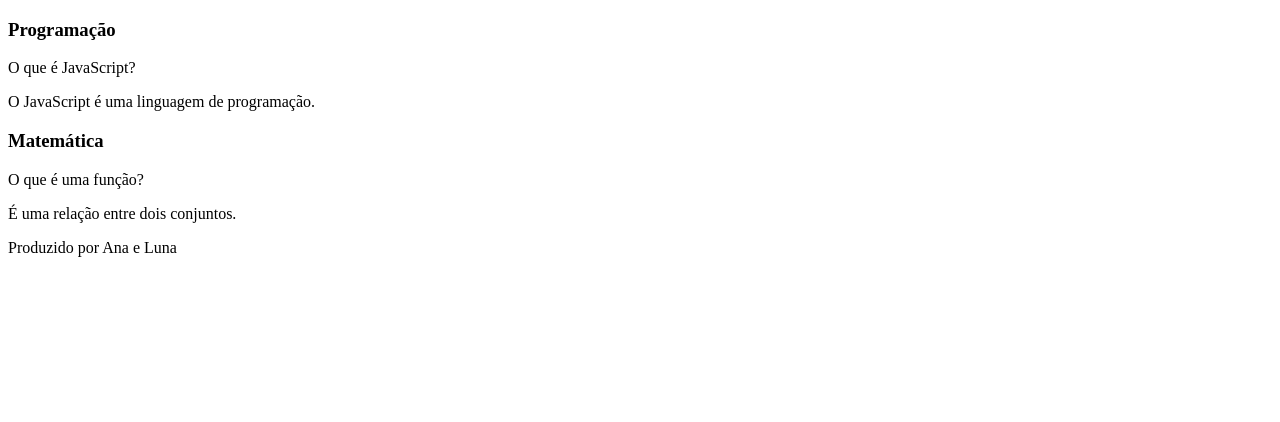
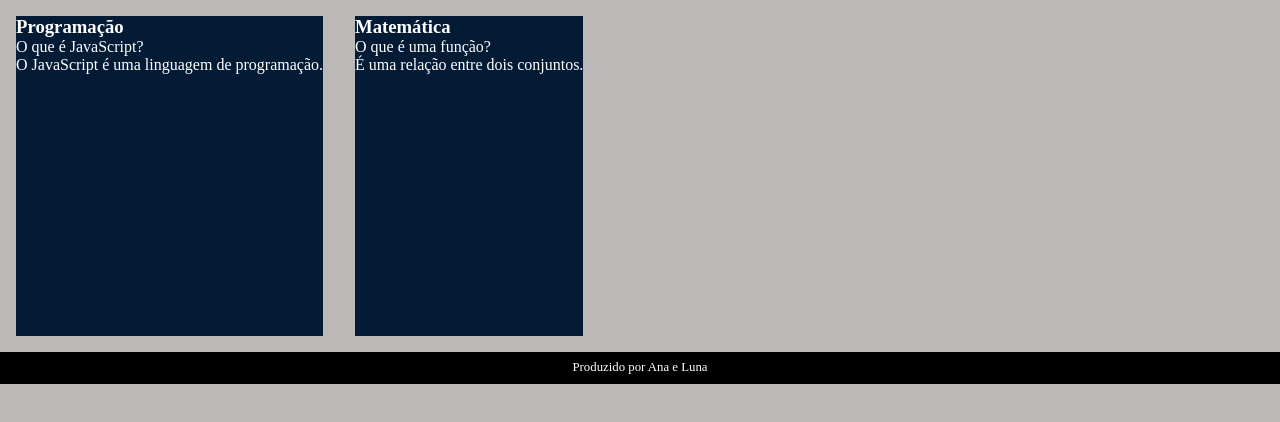
Before and after one commit to anaalindoca/3T-2E-LunaeAna, a plain HTML site: page 3T-2E-LunaeAna/index.html in a window 1280 px wide. Drawn offline with Linux system fonts and the light colour scheme; a web font is replaced by a local one.

Commit message:
Add files via upload

```diff
--- a/3T-2E-LunaeAna/style.css
+++ b/3T-2E-LunaeAna/style.css
@@ -2,14 +2,45 @@
 @import url('https://fonts.googleapis.com/css2?family=Bai+Jamjuree:ital,wght@0,200;0,300;0,400;0,500;0,600;0,700;1,200;1,300;1,400;1,500;1,600;1,700&display=swap');
 
 :root{
-    --texto-color:#DBE4EF;
+    --texto-color:#000000;
     --cor-cartao-frente:#144480;
     --cor-cartao-verso:#00F4BF;
 
 }
 
-
+*{
+    margin: 0%;
+    padding: 0%;
+}
 body{
     font-family: "Bai Jamjuree";
+background-color: rgb(187, 185, 183);
 
 }
+footer{
+    background-color: black;
+color: white;
+position: fixed;
+width: 100% ;
+height: 2rem;
+
+
+
+}
+footer p{
+    text-align: center;
+    font-size: 0.8rem;
+    margin: 0.5rem;
+}
+#container{
+    display:flex;
+color:rgb(255, 255, 255);
+
+}
+.cartao
+{
+    margin: 1rem;
+    background-color: #041b36;
+height: 20rem;
+
+}
```
